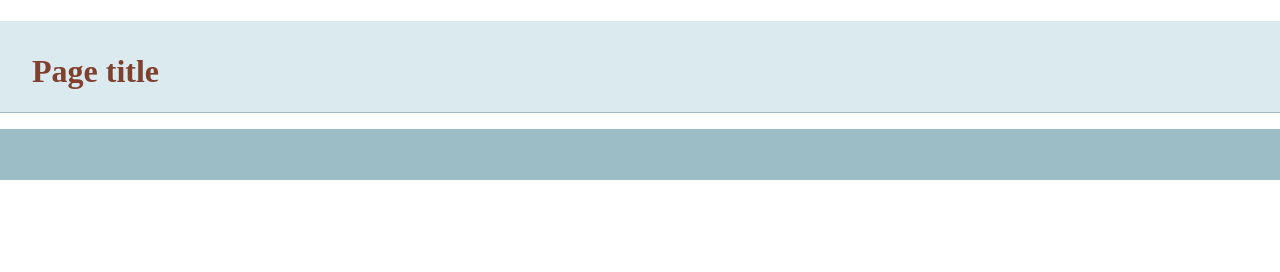
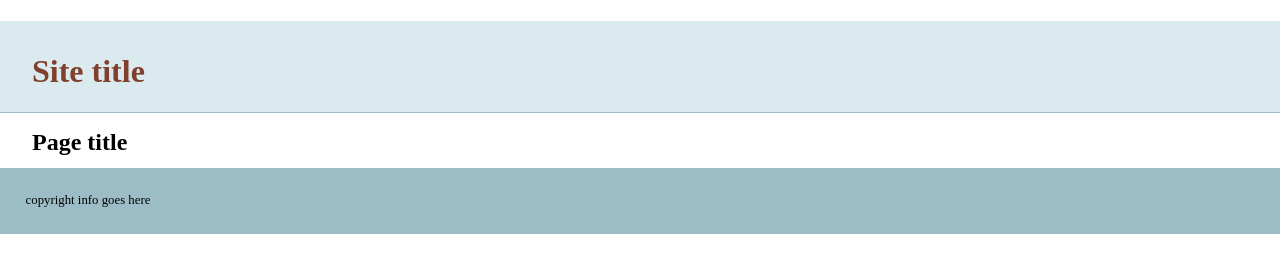
Before and after one commit to andreaelisabethm/git-basics, a plain HTML site: page index.html in a window 1280 px wide. Drawn offline with nearby package versions, Linux system fonts and the light colour scheme.

Commit message:
added more info to template

```diff
--- a/index.html
+++ b/index.html
@@ -14,13 +14,15 @@
     </head>
     <body>
     <header>
-	<h1>Page title</h1>
+	<h1>Site title</h1>
     </header>
     <nav id="pageNav">
     </nav>
     <main>
+		<h2>Page title</h2>
     </main>
     <footer>
+		copyright info goes here
     </footer>
         <script>
 //use the modernizr load to load up external scripts. This will load the scripts asynchronously, but the order listed matters. Although it will load all scripts in parallel, it will execute them in the order listed
```
